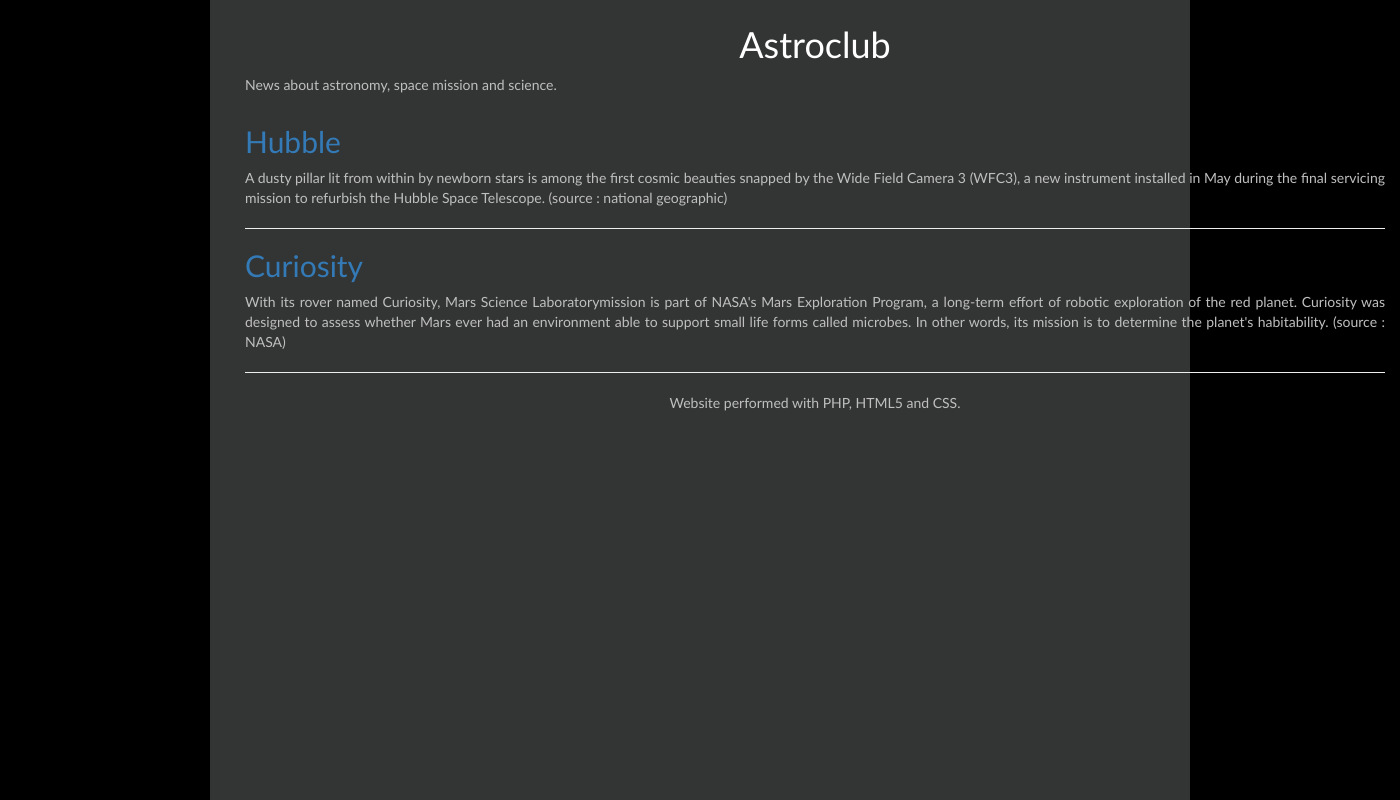
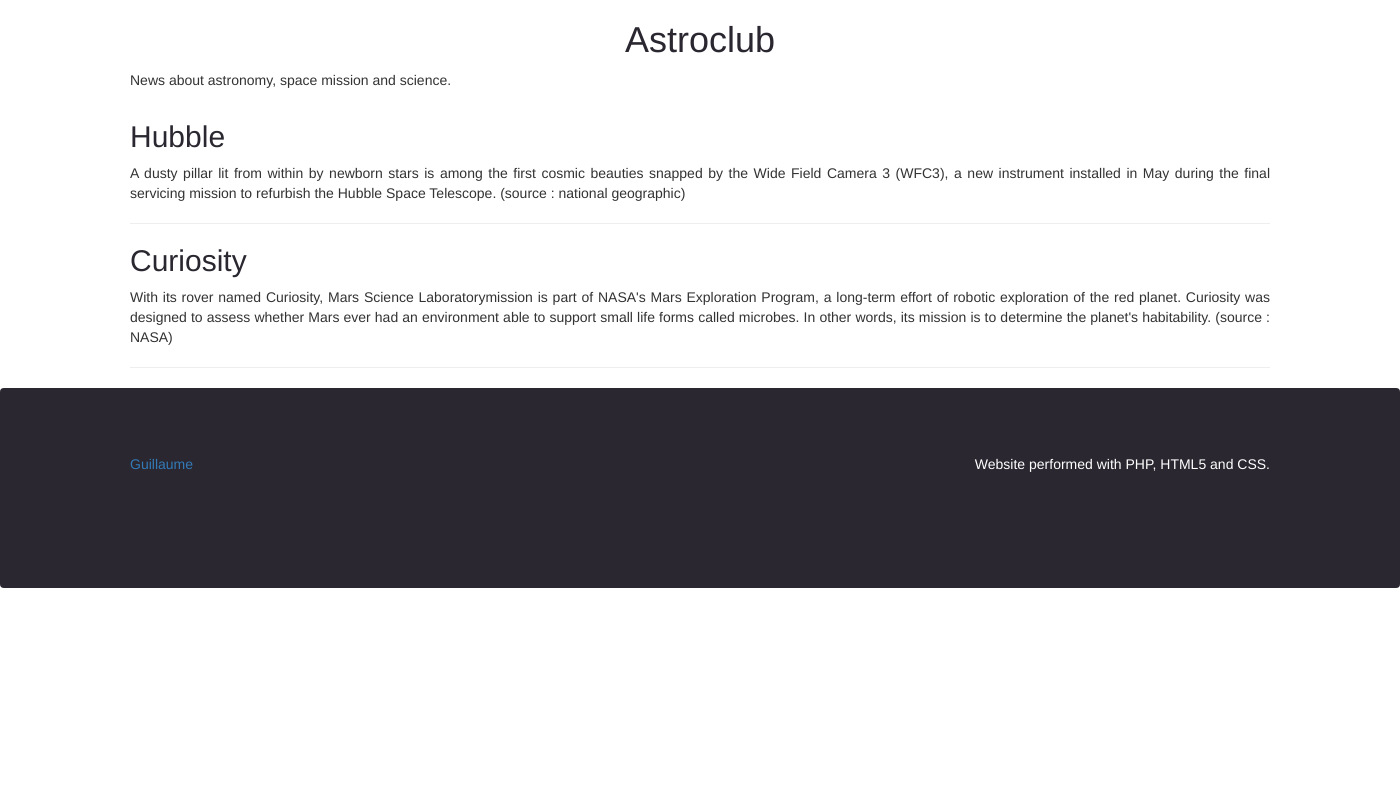
Before and after one commit to gcaggia/Astroclub, a PHP site: page / in a window 1400 px wide. Run offline with PHP 8.4, Linux system fonts and the light colour scheme; data comes from the database, SQL or seed files in the repository.

Commit message:
template update

```diff
--- a/Content/style.css
+++ b/Content/style.css
@@ -1,36 +1,18 @@
-html, body {
-    height: 100%;
-}
 
-body {
-    color: #bfbfbf;
-    background: black;
-    font-family: 'Futura-Medium', 'Futura', 'Trebuchet MS', sans-serif;
-}
-
-h1 {
-    color: white;
-}
-
-#titlePoem {
-    font-size : 100%;
+h1, h2 {
+    color: #2A2730;
 }
 
 .titleBillet {
     margin-bottom : 0px;
 }
 
-header a {
+a, a:hover {
     text-decoration: none;
 }
 
 #global {
-    min-height: 100%;
-    background: #333534;
-    width: 70%;
-    margin: auto;    /* Tip to center the div */
     text-align: justify;
-    padding: 5px 20px;
 }
 
 #contenu {
@@ -44,3 +26,12 @@ header a {
 #txtComment {
     width: 50%;
 }
+
+
+#footerPage {
+    background-color: #2A2730;
+    color: white;
+    line-height: 150px;
+    min-height: 200px;
+    margin-bottom: 0px !important;
+}
--- a/View/template.php
+++ b/View/template.php
@@ -7,7 +7,7 @@
     <!--Bootstrap-->
     <link rel="stylesheet" href="https://maxcdn.bootstrapcdn.com/bootstrap/3.3.6/css/bootstrap.min.css"
         type="text/css" />
-    <link rel="stylesheet" href="content/style.css" />
+    <link rel="stylesheet" href="Content/style.css" />
     <title><?php echo $this->cleanValue($title); ?></title>
 </head>
 
@@ -26,9 +26,14 @@
             </div>
         </div>
         <!-- #content -->
-        <footer id="footerPage">
+        <footer  class="navbar" id="footerPage">
             <div class="container">
-                <p>Website performed with PHP, HTML5 and CSS.</p>
+                <div class="pull-left">
+                    <p><a href="#">Guillaume</a></p>
+                </div>
+                <div class="pull-right">
+                    <p>Website performed with PHP, HTML5 and CSS.</p>
+                </div>
             </div>
         </footer>
     </div>
```
